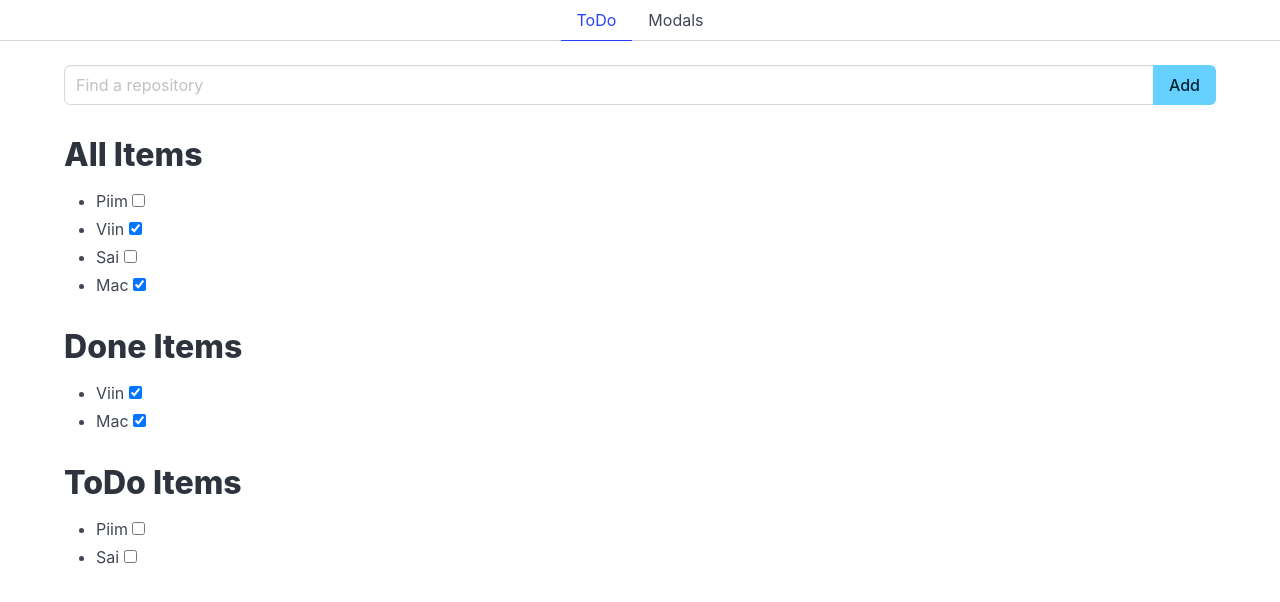
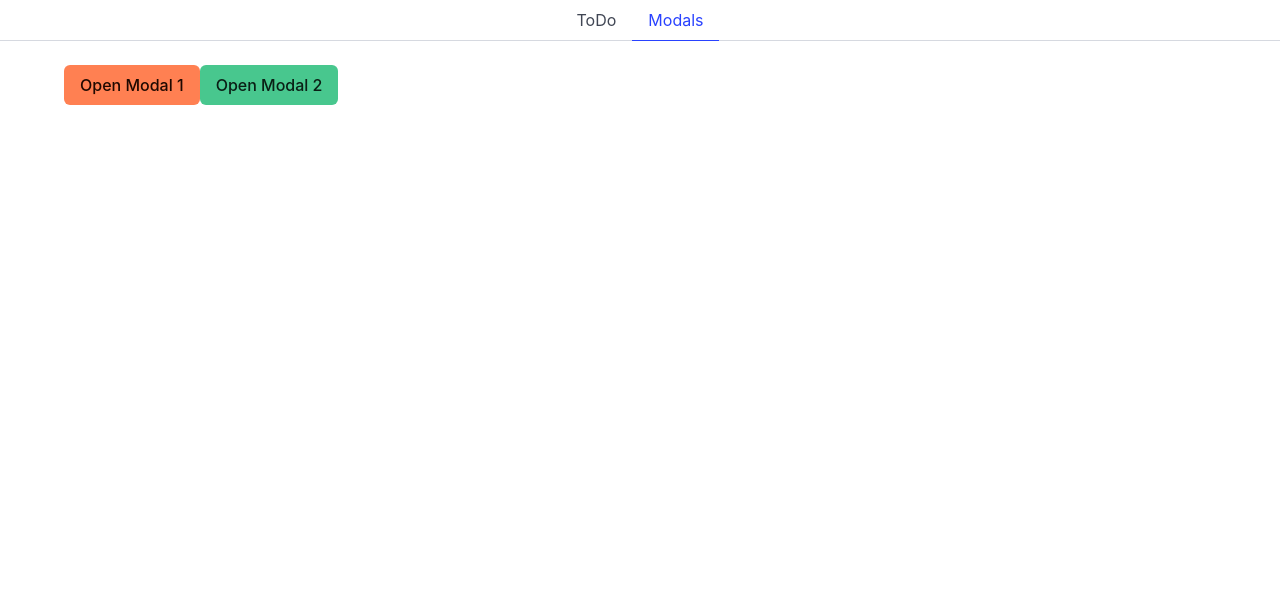
Before and after one commit to MelvinMet/Front, a Vue app: page /modals in a window 1280 px wide. Shown: the top 602 px of the page. Built offline with nearby package versions, Linux system fonts and the light colour scheme.

Commit message:
Add router tabs and forward image modal close events

```diff
--- a/package.json
+++ b/package.json
@@ -12,6 +12,7 @@
     "bulma": "^1.0.4",
     "sass-embedded": "^1.104.1",
     "vite": "^8.3.0",
-    "vue": "^3.5.43"
+    "vue": "^3.5.43",
+    "vue-router": "^5.4.0"
   }
 }
--- a/src/App.vue
+++ b/src/App.vue
@@ -1,26 +1,9 @@
 <script setup>
-import { ref } from 'vue';
-import Tabs from './components/Tabs.vue';
-
-import ToDo from './pages/ToDo.vue';
-import Modals from './pages/Modals.vue';
-
-let tabTitles = ref([
-  'ToDo',
-  'Modals',
-]);
-let activeTab = ref(0);
-let contents = [
-  ToDo,
-  Modals,
-];
+import { RouterView } from 'vue-router';
+import RouterTabs from './components/RouterTabs.vue';
 </script>
 
 <template>
-  <Tabs :titles="tabTitles" :active="activeTab" @change="activeTab = $event"></Tabs>
-  <div class="container content mt-3">
-    <component :is="contents[activeTab]"></component>
-  </div>
+  <RouterTabs />
+  <RouterView />
 </template>
-
-<style></style>
--- a/src/components/ImgModal.vue
+++ b/src/components/ImgModal.vue
@@ -4,7 +4,7 @@ import Modal from './Modal.vue';
 defineProps(['active', 'url']);
 </script>
 <template>
-    <Modal :active="active">
+    <Modal :active="active" @close="$emit('close')">
         <p class="image is-4by3">
             <img :src="url" alt="">
         </p>
--- /dev/null
+++ b/src/components/RouterTabs.vue
@@ -0,0 +1,17 @@
+<script setup>
+import { RouterLink, useRouter } from 'vue-router';
+const router = useRouter();
+</script>
+
+<template>
+  <nav class="tabs is-centered" aria-label="Pages">
+    <ul>
+      <RouterLink v-for="route in router.getRoutes()" :key="route.path"
+        :to="route.path" custom v-slot="{ href, navigate, isExactActive }">
+        <li :class="{ 'is-active': isExactActive }">
+          <a :href="href" @click="navigate">{{ route.name }}</a>
+        </li>
+      </RouterLink>
+    </ul>
+  </nav>
+</template>
--- a/src/index.js
+++ b/src/index.js
@@ -1,6 +1,15 @@
 import { createApp } from 'vue';
+import { createRouter, createWebHistory } from 'vue-router';
+import App from './App.vue';
+import ToDo from './pages/ToDo.vue';
+import Modals from './pages/Modals.vue';
 
-import App from './App.vue';
+const router = createRouter({
+  history: createWebHistory(),
+  routes: [
+    { path: '/', name: 'ToDo', component: ToDo },
+    { path: '/modals', name: 'Modals', component: Modals },
+  ],
+});
 
-const app = createApp(App);
-app.mount('#app');
+createApp(App).use(router).mount('#app');
```
Also changed, not shown: 1 other file (tests, documents, lock files or other folders).
